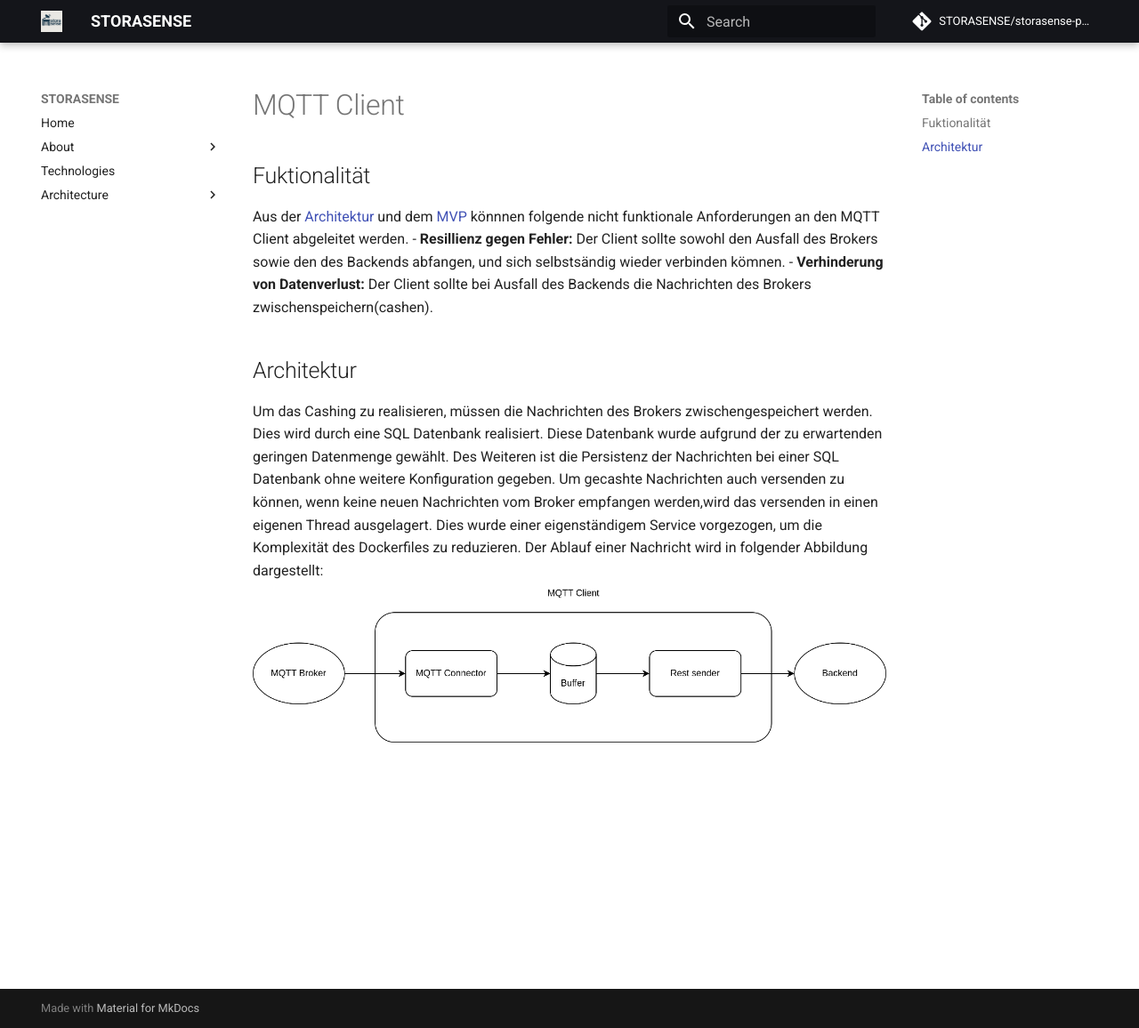
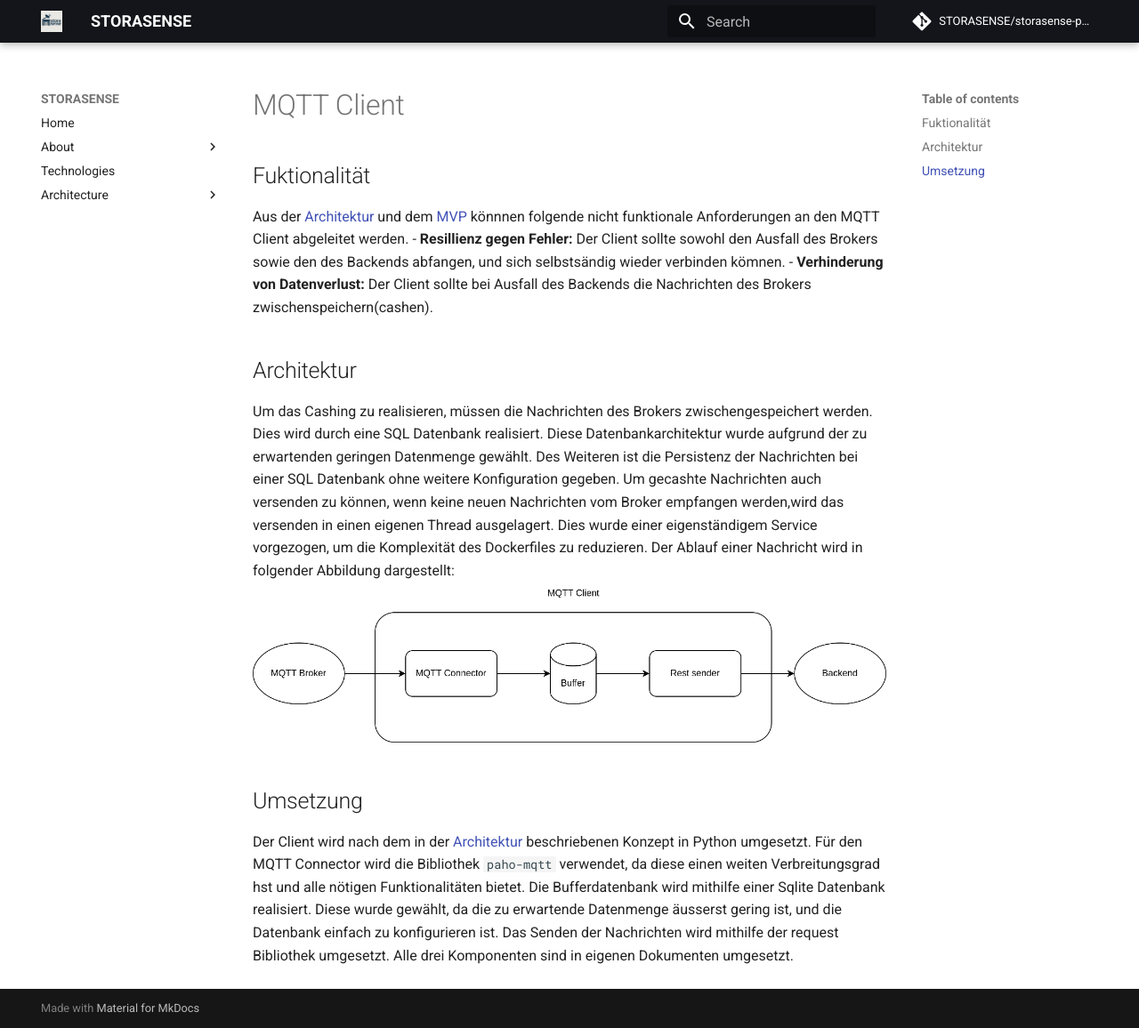
Before and after one commit to STORASENSE/storasense-platform, an MkDocs documentation site: the page built from docs/docs/mqtt-client.md, in a window 1280 px wide and 1156 px high. Shown: the whole window at 89% size. Built offline with MkDocs 1.6.1 and Material for MkDocs 9.7.7, drawn with Linux system fonts in a browser that asks for light colours; comment, search, counter and statistics services are not loaded.

Commit message:
docs: added documentation

```diff
--- a/docs/docs/mqtt-client.md
+++ b/docs/docs/mqtt-client.md
@@ -10,9 +10,17 @@ könnnen folgende nicht funktionale Anforderungen an den MQTT Client abgeleitet
 ## Architektur
 Um das Cashing zu realisieren, müssen die Nachrichten des Brokers zwischengespeichert werden.
 Dies wird durch eine SQL Datenbank realisiert.
-Diese Datenbank wurde aufgrund der zu erwartenden geringen Datenmenge gewählt.
+Diese Datenbankarchitektur wurde aufgrund der zu erwartenden geringen Datenmenge gewählt.
 Des Weiteren ist die Persistenz der Nachrichten bei einer SQL Datenbank ohne weitere Konfiguration gegeben.
 Um gecashte Nachrichten auch versenden zu können, wenn keine neuen Nachrichten vom Broker empfangen werden,wird das versenden in einen eigenen Thread ausgelagert.
 Dies wurde einer eigenständigem Service vorgezogen, um die Komplexität des Dockerfiles zu reduzieren.
 Der Ablauf einer Nachricht wird in folgender Abbildung dargestellt:
 ![sequence-diagram](images/mqtt-client/Programm_flow_diagram.png)
+## Umsetzung
+Der  Client wird nach dem in der [Architektur](arc.md) beschriebenen Konzept in Python umgesetzt.
+Für den MQTT Connector wird die Bibliothek `paho-mqtt` verwendet, da diese einen weiten Verbreitungsgrad hst
+und alle nötigen Funktionalitäten bietet.
+Die Bufferdatenbank wird mithilfe einer Sqlite Datenbank realisiert. Diese wurde gewählt, da die zu erwartende
+Datenmenge äusserst gering ist, und die Datenbank einfach zu konfigurieren ist.
+Das Senden der Nachrichten wird mithilfe der request Bibliothek umgesetzt.
+Alle drei Komponenten sind in eigenen Dokumenten umgesetzt.
```
